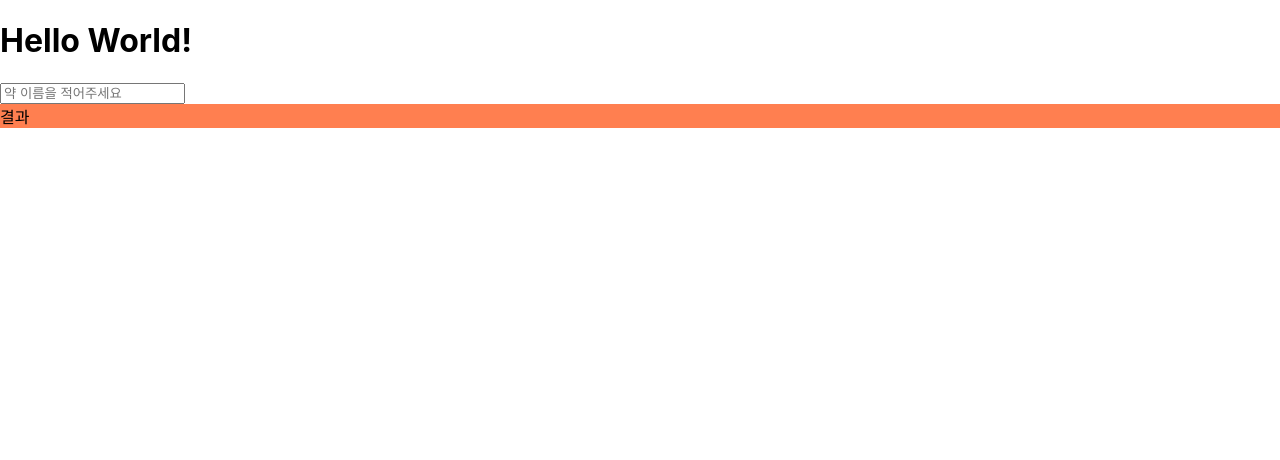
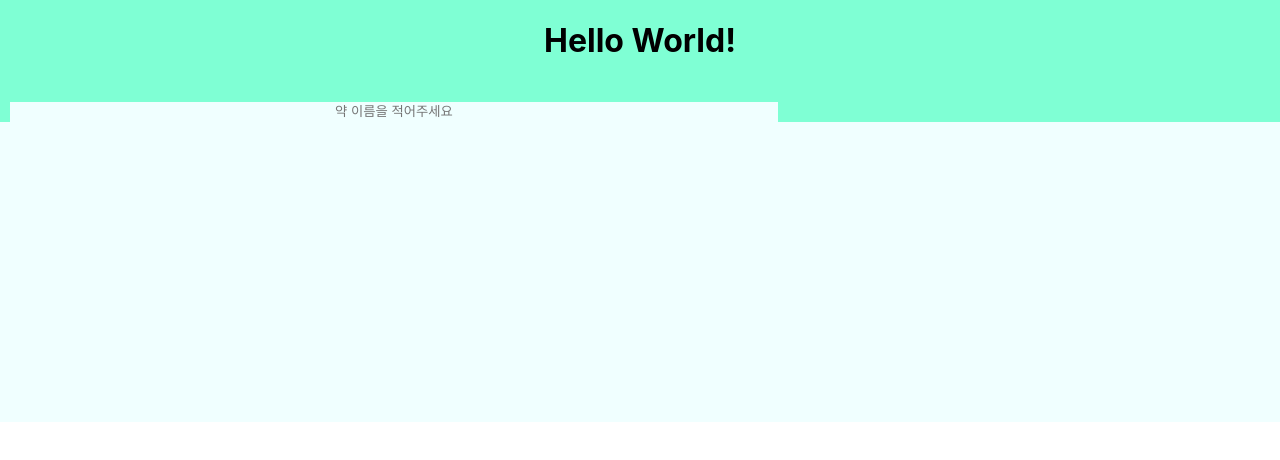
Before and after one commit to oouuyab/SideProject_01_medicine_Client, a React (Create React App) app in the folder my-app/: page / in a window 1280 px wide. Shown: the top 460 px of the page. Built offline with nearby package versions, Linux system fonts and the light colour scheme.

Commit message:
:construction: css 작성 중, contaraindicate 무한루프 디버깅 중

```diff
--- a/my-app/src/App.css
+++ b/my-app/src/App.css
@@ -1,4 +1,4 @@
-.App {
+/* .App {
   text-align: center;
 }
 
@@ -35,4 +35,45 @@
   to {
     transform: rotate(360deg);
   }
+} */
+
+.container {
+  background-color: aquamarine;
+  display: grid;
+  grid-template-rows: repeat(3, 100px);
+  grid-template-columns: repeat((3, 1fr));
 }
+
+.title {
+  text-align: center;
+  grid-column-start: 1;
+}
+.searchBar {
+  padding: 0;
+  border-width: 0;
+  background-color: azure;
+  margin-left: 10px;
+  grid-column-start: 1;
+  grid-column-end: 2;
+  width: 60%;
+  height: 20px;
+  text-align: center;
+}
+
+.recommend {
+  padding: 0;
+  overflow-y: scroll;
+  margin-right: 0;
+  background-color: azure;
+  grid-column-start: 1;
+  grid-column-end: 2;
+  height: 300%;
+}
+
+.recommendResult {
+  margin-right: 0;
+  padding: 0;
+  background-color: azure;
+  margin-left: 10px;
+  width: 60.2%;
+}
--- a/my-app/src/App.js
+++ b/my-app/src/App.js
@@ -4,10 +4,11 @@ import CurrentList from './components/currentList';
 import searchMediInfo from './components/apis/searchMediInfo';
 import getContraindicate from './components/apis/getContraindicate';
 import ContraindicateList from './components/contraindicateList';
+import './App.css';
 
 const App = () => {
   const [currentList, setCurrentList] = useState([]);
-  const [recoMedi, setRecoMedi] = useState({});
+  const [recoMedi, setRecoMedi] = useState([]);
   const [contraindicate, setContraindicate] = useState([]);
 
   const handleChange = async (e) => {
@@ -17,7 +18,7 @@ const App = () => {
     if (newKeyword.length !== 0) {
       await setRecoMedi(searchResult);
     } else {
-      await setRecoMedi({ recoMedi: { item: [] } });
+      await setRecoMedi([]);
     }
   };
 
@@ -26,22 +27,22 @@ const App = () => {
     setCurrentList(currentList.filter((item) => item[0] !== target));
   };
 
-  const getContraindicateResult = async (currnetList) => {
-    //? 변경사항 발생 시 처음부터 조회하는 것이 아닌 기존의 리스트에서 추가된 것만 조회하는 방법이 있지 않을까?
-    //! 확실히 이 부분에 문제가 있음
-    //* 요청이 많아지는 이유는 recoMedi가 달라질때마다 요청이 보내짐
-    let result = [];
-    for (let i = 0; i < currentList.length - 1; i++) {
-      for (let j = i + 1; j < currentList.length; j++) {
-        console.log(i, j);
-        result.push(await getContraindicate(currentList[i][0], currentList[j][0]));
-      }
-    }
-    console.log(result);
-    // setContraindicate(result.filter((list) => list.PROHBT_CONTENT !== null));
-  };
+  // const getContraindicateResult = async (currnetList) => {
+  //   let targetList = currentList;
+  //   let result = [];
+  //   for (let i = 0; i < targetList.length; i++) {
+  //     for (let j = 0; j < targetList.length; j++) {
+  //       if (targetList[i][0] !== targetList[j][0]) {
+  //         let contraindicateResult = await getContraindicate(targetList[i][0], targetList[j][0]);
+  //         result.push(contraindicateResult);
+  //       }
+  //     }
+  //   }
+  //   console.log(result);
+  //   setContraindicate(result);
+  // };
 
-  const addList = (e) => {
+  const addList = async (e) => {
     let isNew = true;
     const [itemName, entpName] = e.currentTarget.innerText.split('\n');
     for (let item of currentList) {
@@ -53,6 +54,17 @@ const App = () => {
     if (isNew === true) {
       let newList = [...currentList, [itemName, entpName]];
       setCurrentList(newList);
+      let targetList = currentList;
+      let result = [];
+      for (let i = 0; i < targetList.length; i++) {
+        for (let j = 0; j < targetList.length; j++) {
+          if (targetList[i][0] !== targetList[j][0]) {
+            let contraindicateResult = await getContraindicate(targetList[i][0], targetList[j][0]);
+            result.push(contraindicateResult);
+          }
+        }
+      }
+      setContraindicate(result);
     } else {
       alert('이미 추가한 약 이름입니다.');
     }
@@ -61,20 +73,16 @@ const App = () => {
   };
 
   return (
-    <div>
-      <h1>Hello World!</h1>
-      <SearchBar addList={addList} handleChange={handleChange} recoMedi={recoMedi} />
-      <div style={{ backgroundColor: 'red' }}>
-        <CurrentList currentList={currentList} onClick={deleteItem} />
-      </div>
-      <div style={{ backgroundColor: 'coral' }}>
-        결과
-        <ContraindicateList
-          currentList={currentList}
-          contraindicate={contraindicate}
-          getContraindicateResult={getContraindicateResult}
-        />
-      </div>
+    <div className="container">
+      <h1 className="title">Hello World!</h1>
+      <SearchBar
+        className="searchBar"
+        addList={addList}
+        handleChange={handleChange}
+        recoMedi={recoMedi}
+      />
+      <CurrentList className="currentList" currentList={currentList} onClick={deleteItem} />
+      <ContraindicateList className="resultList" contraindicate={contraindicate} />
     </div>
   );
 };
--- a/my-app/src/components/apis/searchMediInfo.js
+++ b/my-app/src/components/apis/searchMediInfo.js
@@ -26,7 +26,13 @@ const searchMediInfo = async (entpName, itemName) => {
       method: 'GET'
     });
     let parsedData = parseXML(getInfo.data).response.body.items;
-    return parsedData;
+    console.log(parsedData.item);
+    let recommend = parsedData.item;
+    if (recommend.length > 0) {
+      recommend = recommend.slice(0, 10);
+    }
+    console.log(recommend);
+    return recommend;
   } catch (err) {
     console.log('searchMediInfo err');
     console.log(err);
--- a/my-app/src/components/contraindicateList.js
+++ b/my-app/src/components/contraindicateList.js
@@ -2,10 +2,8 @@ import React from 'react';
 
 const contarindicateList = (props) => {
   try {
-    const { currentList, contarindicate, getContraindicateResult } = props;
-
-    getContraindicateResult(currentList);
-
+    const { contarindicate } = props;
+    console.log(contarindicate);
     let contarindicateList = contarindicate.map((items) => {
       return (
         <div key={items}>
@@ -22,10 +20,9 @@ const contarindicateList = (props) => {
         </div>
       );
     });
-
     return <div>{contarindicateList}</div>;
   } catch (err) {
-    console.log('CurrentList err');
+    console.log('ContraindicateList err');
     console.log(err);
     return <></>;
   }
--- a/my-app/src/components/index.js
+++ b/my-app/src/components/index.js
@@ -1,7 +1,9 @@
 import SearchBar from './searchBar';
 
 const Components = {
-  SearchBar
+  SearchBar,
+  CurrentList,
+  ContraidicateList
 };
 
 export default Components;
--- a/my-app/src/components/searchBar.jsx
+++ b/my-app/src/components/searchBar.jsx
@@ -6,6 +6,7 @@ const SearchBar = (props) => {
   const { addList, handleChange, recoMedi } = props;
 
   return (
+    <div>
       <form>
         <input
           type="text"
@@ -13,34 +14,36 @@ const SearchBar = (props) => {
           className="searchBar"
           onKeyUp={handleChange}
         />
-      <Recommend recoMedi={recoMedi} addList={addList} />
       </form>
+      <div className="recommend">
+        <Recommend recoMedi={recoMedi} onClick={addList} />
+      </div>
+    </div>
   );
 };
 
 const Recommend = (props) => {
-  let { addList, recoMedi } = props;
-  let results = recoMedi.item;
+  let { onClick, recoMedi } = props;
+  let results = recoMedi;
   let items = <> </>;
 
   function makeRecommend(item) {
     // const textUrl = '/images';
     // const query = item.INSERT_FILE.replace('http://www.health.kr/images', '');
     return (
-      <div key={item.ITEM_NAME + item.ENTP_NAME}>
-        <button type="button" onClick={addList}>
+      <button className="recommendResult" type="button" onClick={onClick}>
         <div key={item.ITEM_NAME}>{item.ITEM_NAME}</div>
         <div key={item.ENTP_NAME}>{item.ENTP_NAME}</div>
         {/* <a key={item.ITEM_SEQ} href={textUrl + query}>
             설명서
           </a> */}
       </button>
-      </div>
     );
   }
   if (results) {
     if (Array.isArray(results)) {
       items = results.map((item) => {
+        console.log(item);
         return makeRecommend(item);
       });
     } else if (typeof results === 'object') {
```
Lines whose indentation alone changed are shown as unchanged.
